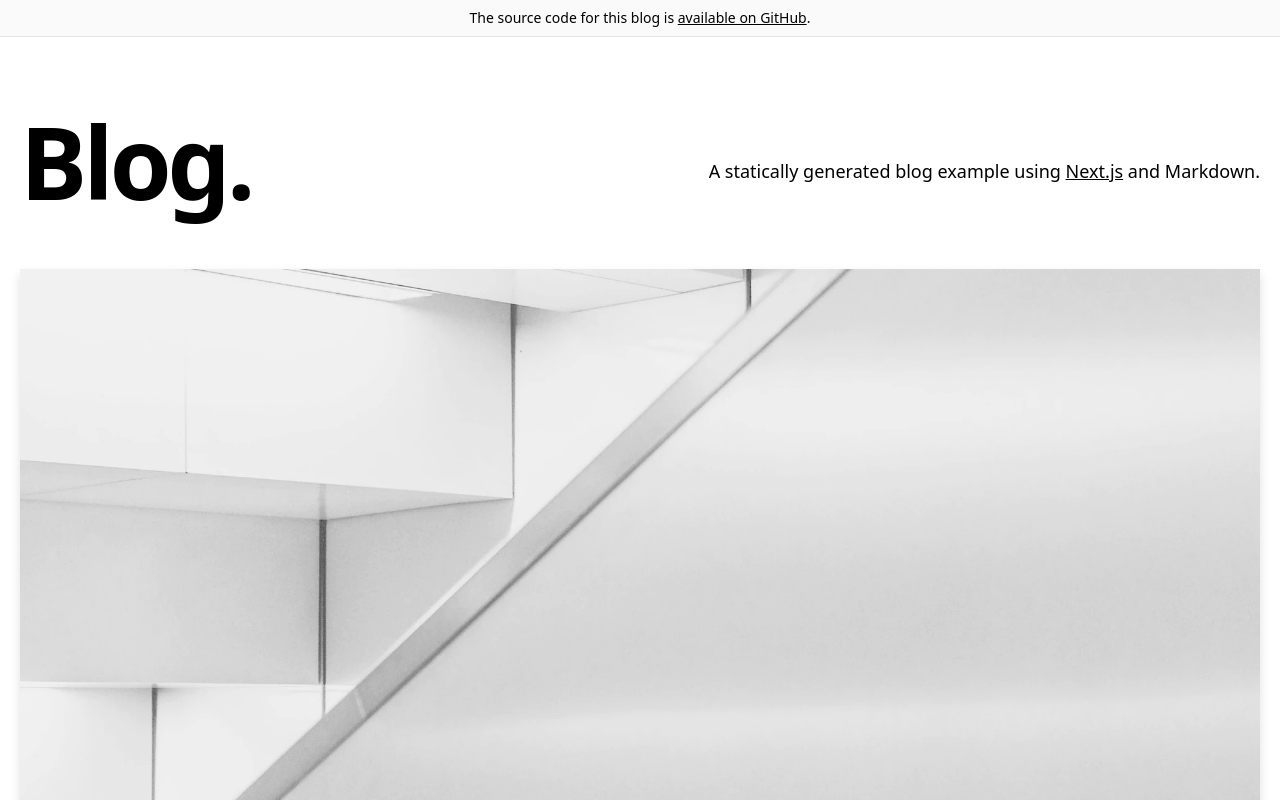
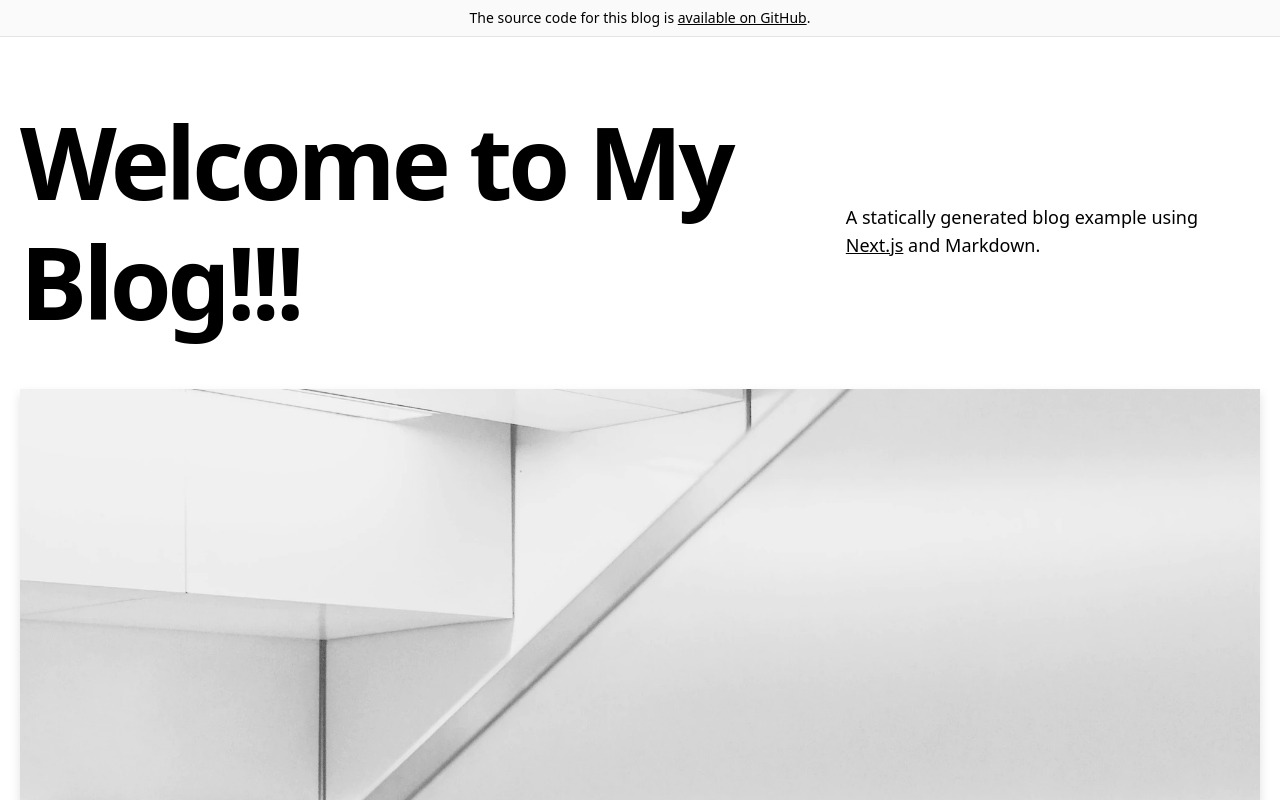
Before and after one commit to unique2998/blog-starter-kit, a Next.js app: page / in a window 1280 px wide. Shown: the top 800 px of the page. Built offline with nearby package versions, Linux system fonts and the light colour scheme.

Commit message:
Changed the Intro Text

```diff
--- a/components/intro.tsx
+++ b/components/intro.tsx
@@ -4,7 +4,7 @@ const Intro = () => {
   return (
     <section className="flex-col md:flex-row flex items-center md:justify-between mt-16 mb-16 md:mb-12">
       <h1 className="text-5xl md:text-8xl font-bold tracking-tighter leading-tight md:pr-8">
-        Blog.
+        Welcome to My Blog!!!
       </h1>
       <h4 className="text-center md:text-left text-lg mt-5 md:pl-8">
         A statically generated blog example using{' '}
```
